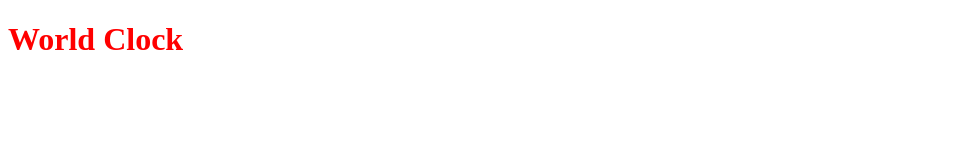
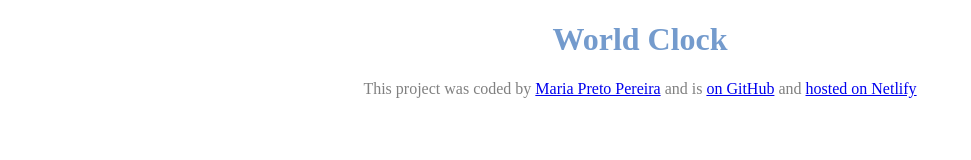
Before and after one commit to Mpp216/world-clock, a plain HTML site: page index.html in a window 1280 px wide. Shown: the whole page, without its empty margins (0-971 px from the left). Drawn offline with Linux system fonts and the light colour scheme.

Commit message:
Added footer and gitHub links

```diff
--- a/css/style.css
+++ b/css/style.css
@@ -1,3 +1,9 @@
 h1 {
-  color: red;
+  color: #749bcd;
+  text-align: center;
 }
+
+footer {
+  text-align: center;
+  color: grey;
+}
--- a/index.html
+++ b/index.html
@@ -8,6 +8,23 @@
   </head>
   <body>
     <h1>World Clock</h1>
+
+    <footer>
+      <p>
+        This project was coded by
+        <a href="https://github.com/Mpp216" target="_blank"
+          >Maria Preto Pereira</a
+        >
+        and is
+        <a href="https://github.com/Mpp216/world-clock" target="_blank">
+          on GitHub</a
+        >
+        and
+        <a href="https://world-time-zones.netlify.app/" target="_blank"
+          >hosted on Netlify</a
+        >
+      </p>
+    </footer>
     <script src="js/index.js"></script>
   </body>
 </html>
```
